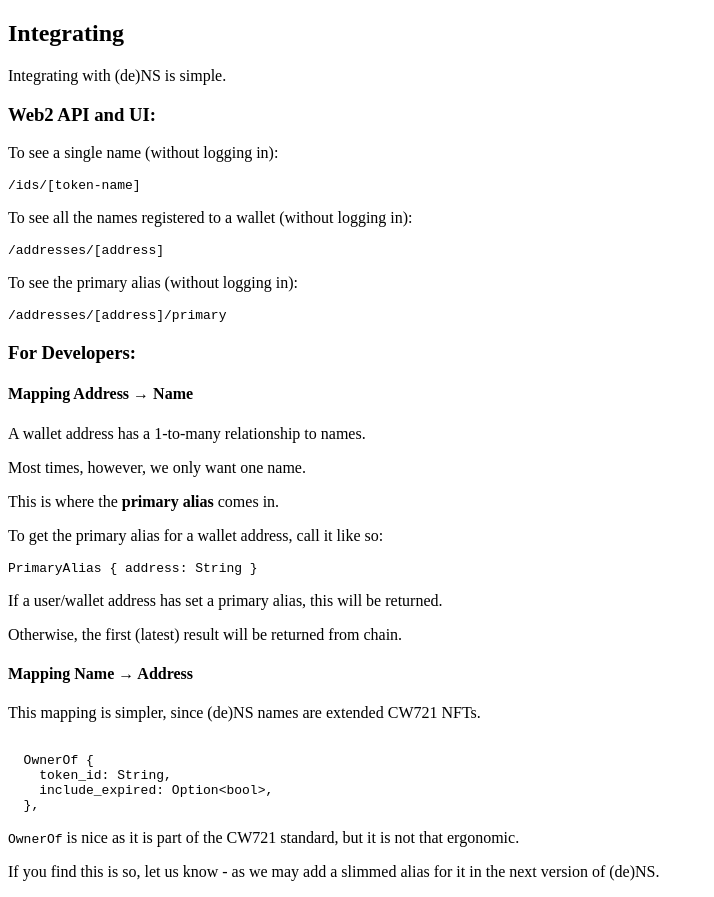
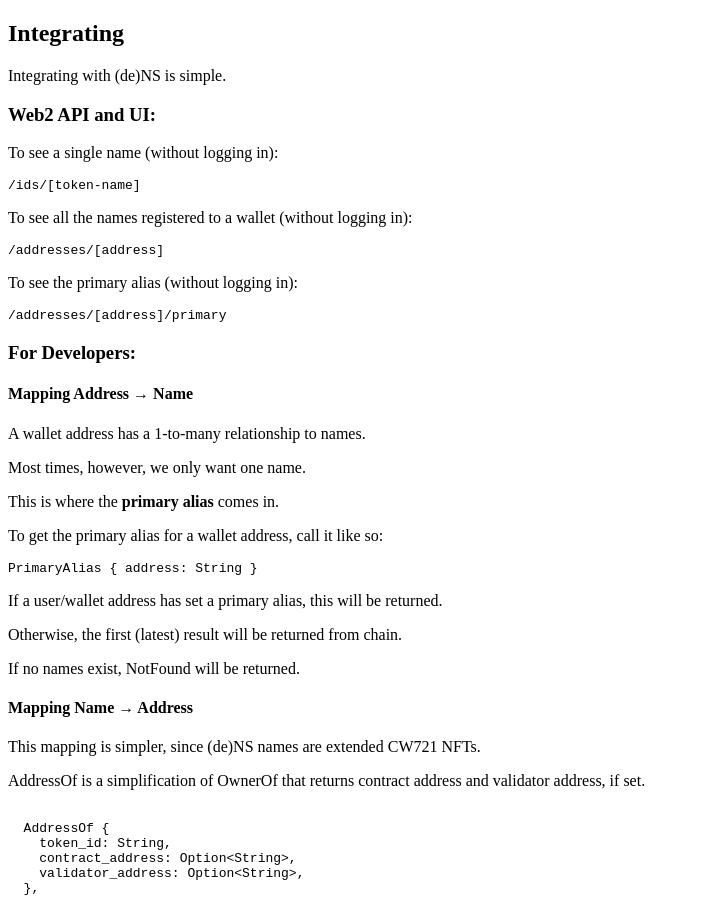
Before and after one commit to envoylabs/whoami-ui, a Next.js app: page /integrating in a window 1280 px wide. Shown: the top 897 px of the page, without its empty margins (0-714 px from the left). Built offline with nearby package versions, Linux system fonts and the light colour scheme.

Commit message:
quickfix: update integrating page

```diff
--- a/pages/integrating.tsx
+++ b/pages/integrating.tsx
@@ -63,6 +63,9 @@ const Integrating: NextPage = () => {
           <p className="w-full">
             Otherwise, the first (latest) result will be returned from chain.
           </p>
+          <p className="w-full">
+            If no names exist, NotFound will be returned.
+          </p>
         </div>
 
         <h4 className="text-1xl font-bold py-4">Mapping Name &rarr; Address</h4>
@@ -72,15 +75,20 @@ const Integrating: NextPage = () => {
             This mapping is simpler, since {siteTitle} names are extended CW721
             NFTs.
           </p>
+          <p className="w-full">
+            AddressOf is a simplification of OwnerOf that returns contract
+            address and validator address, if set.
+          </p>
         </div>
 
         <div className="mockup-code py-4 pr-4 my-6 lg:w-2/3" data-prefix="">
           <pre className="text-left">
             <code>
               {`
-  OwnerOf {
+  AddressOf {
     token_id: String,
-    include_expired: Option<bool>,
+    contract_address: Option<String>,
+    validator_address: Option<String>,
   },`}
             </code>
           </pre>
@@ -91,8 +99,8 @@ const Integrating: NextPage = () => {
             but it is not that ergonomic.
           </p>
           <p className="w-full">
-            If you find this is so, let us know - as we may add a slimmed alias
-            for it in the next version of {siteTitle}.
+            This is why for most cases, you should prefer AddressOf when
+            querying {siteTitle}.
           </p>
         </div>
         <div className="flex flex-wrap items-center justify-center  h-24 border-t">
```
